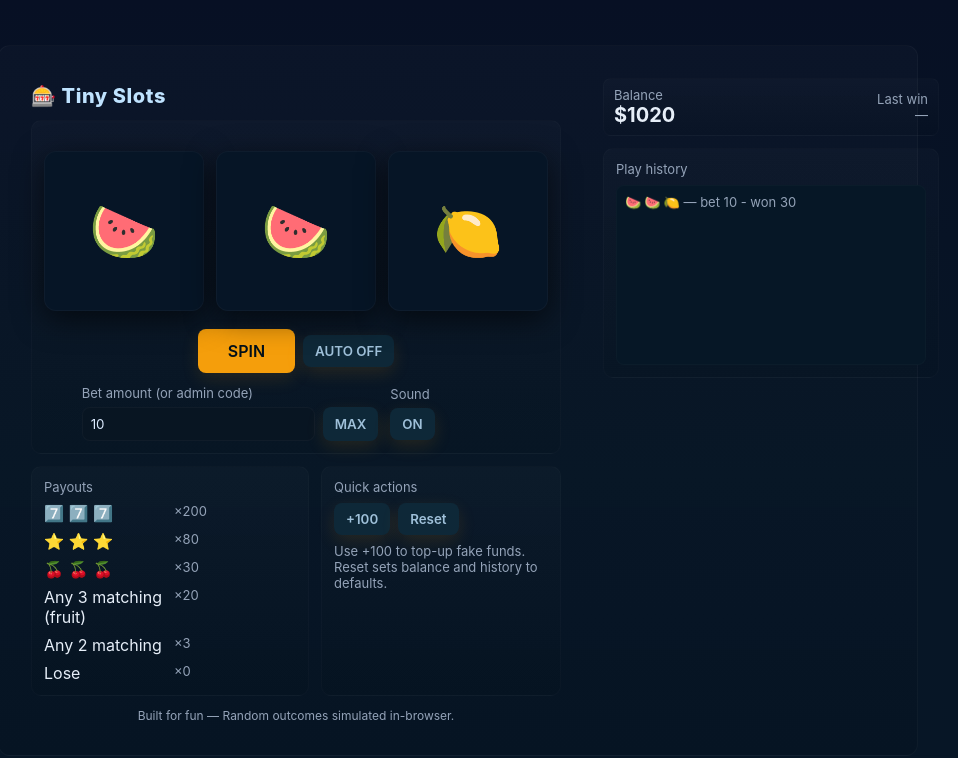
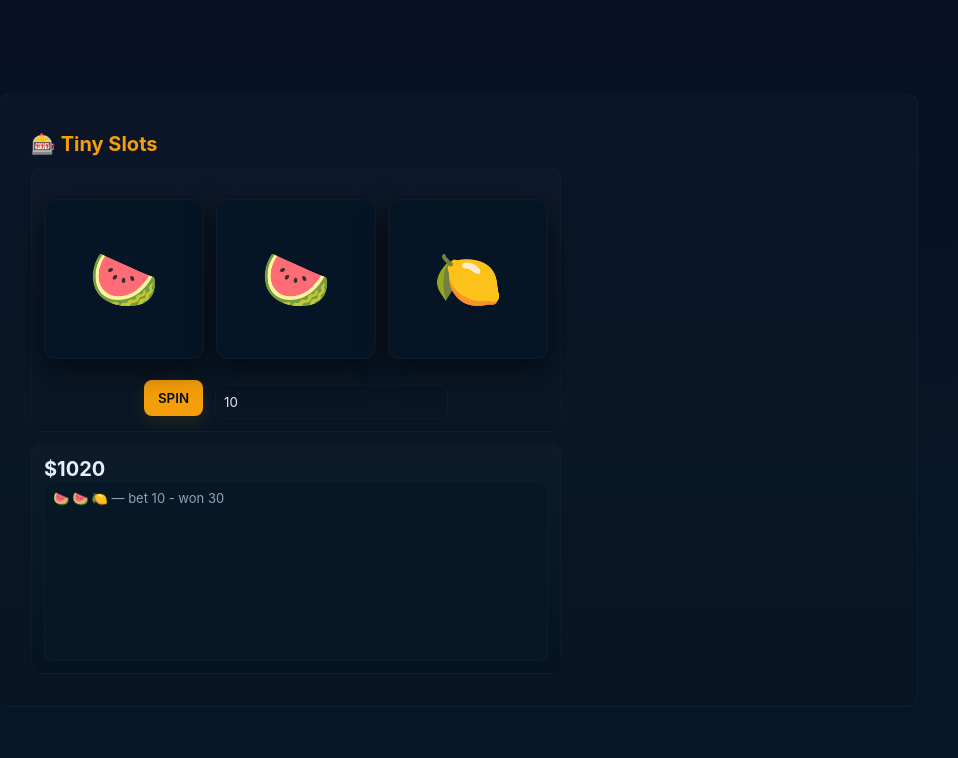
Before and after one commit to CJTHEDJ-CODER/slots, a plain HTML site: page index.html in a window 1280 px wide. Both pictures are taken after a click on the button "SPIN". Shown: the whole page, without its empty margins (182-1140 px from the left). Drawn offline with Linux system fonts and the light colour scheme.

Commit message:
Update index.html

```diff
--- a/index.html
+++ b/index.html
@@ -3,7 +3,7 @@
 <head>
 <meta charset="utf-8" />
 <meta name="viewport" content="width=device-width,initial-scale=1" />
-<title>Slot Machine — Hidden Admin Code</title>
+<title>Slot Machine — Animated</title>
 <style>
   :root{
     --bg:#0f1724; --panel:#0b1220; --accent:#f59e0b; --muted:#94a3b8;
@@ -15,25 +15,17 @@
   h1{margin:6px 0 12px;font-size:20px;color:var(--accent);display:flex;align-items:center;gap:8px;}
   .reels{display:flex;gap:12px;justify-content:center;margin:18px 0;}
   .reel{width:160px;height:160px;background:#061526;border-radius:12px;display:flex;align-items:center;justify-content:center;font-size:56px;box-shadow:0 8px 30px rgba(0,0,0,0.6);position:relative;overflow:hidden;border:1px solid rgba(255,255,255,0.03);}
-  .reel .symbol{position:relative;transition:transform .2s linear;}
+  .reel .symbol{position:relative;transition:transform 0.1s linear;}
   .controls{display:flex;gap:12px;align-items:center;justify-content:center;margin-top:12px;flex-wrap:wrap;}
   button{background:var(--accent);color:#04111a;border:none;padding:10px 14px;border-radius:8px;font-weight:600;cursor:pointer;box-shadow:0 6px 18px rgba(245,158,11,0.12);}
   button.secondary{background:#0e2838;color:#9fc0d9;padding:8px 12px;}
   .panel{background:linear-gradient(180deg,rgba(255,255,255,0.02),rgba(0,0,0,0.04));border-radius:10px;padding:12px;border:1px solid rgba(255,255,255,0.02);}
-  .right{padding:12px;display:flex;flex-direction:column;gap:12px;}
-  .stat{display:flex;justify-content:space-between;align-items:center;padding:8px 10px;border-radius:8px;}
   .balance{font-size:20px;font-weight:700;}
-  label{font-size:13px;color:var(--muted);display:block;margin-bottom:6px;}
   input[type=text]{width:100%;padding:8px;border-radius:8px;border:1px solid rgba(255,255,255,0.03);background:#081522;color:#dbeafe;}
   .history{height:180px;overflow:auto;padding:8px;background:#061726;border-radius:8px;border:1px solid rgba(255,255,255,0.02);font-size:13px;color:var(--muted);}
   .win{color:#7ef9a2;font-weight:700;}
   .lose{color:#ff9b9b;}
   .highlight{box-shadow:0 0 18px rgba(125,211,252,0.18);border:1px solid rgba(125,211,252,0.28);}
-  .payouts{display:grid;grid-template-columns:1fr 1fr;gap:8px;}
-  .small{font-size:13px;color:var(--muted);}
-  .controls .btn-wide{padding:12px 30px;font-size:16px;}
-  .footer{font-size:12px;color:var(--muted);text-align:center;margin-top:12px;}
-  .logo{font-weight:800;letter-spacing:0.6px;color:#bfe3ff}
 </style>
 </head>
 <body>
@@ -46,68 +38,17 @@
           <div class="reel" id="reel1"><div class="symbol" id="sym1">🍋</div></div>
           <div class="reel" id="reel2"><div class="symbol" id="sym2">🍉</div></div>
         </div>
-
         <div class="controls">
           <div style="display:flex;gap:8px;align-items:center;">
             <button id="spinBtn" class="btn-wide">SPIN</button>
-            <button id="autoBtn" class="secondary">AUTO OFF</button>
           </div>
-
-          <div style="min-width:220px;">
-            <label for="bet">Bet amount (or admin code)</label>
-            <div style="display:flex;gap:8px;">
-              <input type="text" id="bet" value="10" placeholder="10 or admincode111 50000" />
-              <button id="maxBet" class="secondary">MAX</button>
-            </div>
-          </div>
-
-          <div style="width:120px;">
-            <label>Sound</label>
-            <button id="soundBtn" class="secondary">ON</button>
+          <div style="min-width:220px; margin-top:8px;">
+            <input type="text" id="bet" value="10" placeholder="10 or admincode111 50000" />
           </div>
         </div>
       </div>
-
-      <div style="display:flex;gap:12px;margin-top:12px;">
-        <div class="panel" style="flex:1;">
-          <div class="small" style="margin-bottom:8px">Payouts</div>
-          <div class="payouts">
-            <div>7️⃣ 7️⃣ 7️⃣</div><div class="small">×200</div>
-            <div>⭐ ⭐ ⭐</div><div class="small">×80</div>
-            <div>🍒 🍒 🍒</div><div class="small">×30</div>
-            <div>Any 3 matching (fruit)</div><div class="small">×20</div>
-            <div>Any 2 matching</div><div class="small">×3</div>
-            <div>Lose</div><div class="small">×0</div>
-          </div>
-        </div>
-
-        <div class="panel" style="width:240px;">
-          <div class="small">Quick actions</div>
-          <div style="display:flex;gap:8px;margin-top:8px;">
-            <button id="addMoney" class="secondary">+100</button>
-            <button id="resetBtn" class="secondary">Reset</button>
-          </div>
-          <div style="margin-top:8px;font-size:13px;color:var(--muted)">Use +100 to top-up fake funds. Reset sets balance and history to defaults.</div>
-        </div>
-      </div>
-
-      <div class="footer">Built for fun — Random outcomes simulated in-browser.</div>
-    </div>
-
-    <div class="right">
-      <div class="panel stat">
-        <div>
-          <div class="small">Balance</div>
-          <div class="balance" id="balance">$1000</div>
-        </div>
-        <div style="text-align:right">
-          <div class="small">Last win</div>
-          <div id="lastWin" class="small">—</div>
-        </div>
-      </div>
-
-      <div class="panel">
-        <div class="small" style="margin-bottom:8px">Play history</div>
+      <div class="panel" style="margin-top:12px;">
+        <div class="balance" id="balance">$1000</div>
         <div class="history" id="history"></div>
       </div>
     </div>
@@ -116,7 +57,6 @@
 <script>
 (function(){
   const SECRET_CODE = 'admincode111';
-
   const SYMBOLS = [
     { sym: '🍒', weight: 18, type:'fruit' },
     { sym: '🍋', weight: 16, type:'fruit' },
@@ -127,87 +67,79 @@
   ];
 
   const weighted = [];
-  SYMBOLS.forEach(s => { for(let i=0;i<s.weight;i++) weighted.push(s); });
+  SYMBOLS.forEach(s=>{for(let i=0;i<s.weight;i++) weighted.push(s);});
 
-  const symEls = [sym0, sym1, sym2];
+  const symEls = [document.getElementById('sym0'), document.getElementById('sym1'), document.getElementById('sym2')];
   const spinBtn = document.getElementById('spinBtn');
   const betInput = document.getElementById('bet');
   const balanceEl = document.getElementById('balance');
   const historyEl = document.getElementById('history');
 
-  let balance = 1000, lastWin = 0, spinning = false, history = [], lastNumericBet = 10;
+  let balance=1000, spinning=false, lastNumericBet=10, history=[];
 
   function parseBetInput(){
-    const v = (betInput.value || '').trim();
-    if (v === '') return { isCode:false, bet:lastNumericBet||10 };
-
-    // detect admincode111 + optional amount
-    if (v.startsWith(SECRET_CODE)) {
+    const v = (betInput.value||'').trim();
+    if(v==='') return {isCode:false, bet:lastNumericBet||10};
+    if(v.startsWith(SECRET_CODE)){
       const parts = v.split(/\s+/);
       let customBet = Number(parts[1]);
-      if (!isNaN(customBet) && customBet > 0) {
-        lastNumericBet = Math.floor(customBet);
-        return { isCode:true, bet: lastNumericBet };
-      }
-      return { isCode:true, bet:lastNumericBet||10 };
+      if(!isNaN(customBet)&&customBet>0){lastNumericBet=Math.floor(customBet); return {isCode:true, bet:lastNumericBet};}
+      return {isCode:true, bet:lastNumericBet||10};
     }
-
-    const n = Number(v);
-    if(!isNaN(n) && n>0){ lastNumericBet = Math.floor(n); return { isCode:false, bet:lastNumericBet }; }
-    return { isCode:false, bet:lastNumericBet||10 };
+    const n=Number(v);
+    if(!isNaN(n)&&n>0){lastNumericBet=Math.floor(n); return {isCode:false, bet:lastNumericBet};}
+    return {isCode:false, bet:lastNumericBet||10};
   }
 
-  function pickRandomSymbol(){ return weighted[Math.floor(Math.random()*weighted.length)]; }
-
-  function computePayout(symbols, bet){
-    const [a,b,c] = symbols;
-    if(a.sym==='7️⃣'&&b.sym==='7️⃣'&&c.sym==='7️⃣') return bet*200;
-    if(a.sym==='⭐'&&b.sym==='⭐'&&c.sym==='⭐') return bet*80;
-    if(a.type==='fruit'&&b.type==='fruit'&&c.type==='fruit'&&a.sym===b.sym&&b.sym===c.sym) return bet*30;
-    if(a.sym===b.sym&&b.sym===c.sym) return bet*20;
-    if(a.sym===b.sym||b.sym===c.sym||a.sym===c.sym) return bet*3;
-    return 0;
-  }
+  function pickRandomSymbol(){return weighted[Math.floor(Math.random()*weighted.length)];}
+  function computePayout(s,b){const[a,c,d]=s;const[aa,bb,cc]=s; if(aa.sym==='7️⃣'&&bb.sym==='7️⃣'&&cc.sym==='7️⃣')return b*200;if(aa.sym==='⭐'&&bb.sym==='⭐'&&cc.sym==='⭐')return b*80;if(aa.type==='fruit'&&bb.type==='fruit'&&cc.type==='fruit'&&aa.sym===bb.sym&&bb.sym===cc.sym)return b*30;if(aa.sym===bb.sym&&bb.sym===cc.sym)return b*20;if(aa.sym===bb.sym||bb.sym===cc.sym||aa.sym===cc.sym)return b*3;return 0;}
 
   function updateUI(){
-    balanceEl.textContent = `$${balance}`;
+    balanceEl.textContent=`$${balance}`;
     historyEl.innerHTML = history.slice().reverse().map(h=>{
-      const cls = h.win>0?'win':'lose';
-      const text = h.win>0?`bet ${h.bet} - won ${h.win}`:`bet ${h.bet} - lost`;
+      const cls=h.win>0?'win':'lose';
+      const text=h.win>0?`bet ${h.bet} - won ${h.win}`:`bet ${h.bet} - lost`;
       return `<div><span class="${cls}">${h.reelStr}</span> — ${text}</div>`;
     }).join('');
   }
 
   function doSpin(){
     if(spinning) return;
-    const betInfo = parseBetInput();
-    let bet = betInfo.bet;
-    const usedCode = betInfo.isCode;
-
-    if(!usedCode && balance<bet){ alert('Not enough funds'); return; }
-
-    spinning = true;
-    balance -= usedCode ? 0 : bet;
+    const {isCode, bet} = parseBetInput();
+    if(!isCode && balance<bet){alert('Not enough funds');return;}
+    spinning=true;
+    if(!isCode) balance-=bet;
     updateUI();
 
-    let final = usedCode
+    let final=isCode
       ? [{sym:'7️⃣',type:'special'},{sym:'7️⃣',type:'special'},{sym:'7️⃣',type:'special'}]
       : [pickRandomSymbol(),pickRandomSymbol(),pickRandomSymbol()];
 
-    symEls.forEach((el,i)=>setTimeout(()=>{el.textContent=final[i].sym;},300*i));
+    const stopTimes=[800+Math.random()*200,1200+Math.random()*200,1600+Math.random()*300];
+
+    symEls.forEach((el,i)=>{
+      let cycle=setInterval(()=>{
+        el.textContent=pickRandomSymbol().sym;
+      },50);
+      setTimeout(()=>{
+        clearInterval(cycle);
+        el.textContent=final[i].sym;
+        el.parentElement.classList.add('highlight');
+        setTimeout(()=>el.parentElement.classList.remove('highlight'),500);
+      },stopTimes[i]);
+    });
 
     setTimeout(()=>{
-      const win = computePayout(final, bet);
-      lastWin = win;
-      balance += win;
-      history.push({ reelStr: final.map(x=>x.sym).join(' '), bet, win });
+      const win=computePayout(final,bet);
+      balance+=win;
+      history.push({reelStr:final.map(x=>x.sym).join(' '),bet,win});
       if(history.length>200) history.shift();
       spinning=false;
       updateUI();
-    },1000);
+    },Math.max(...stopTimes)+100);
   }
 
-  spinBtn.addEventListener('click', doSpin);
+  spinBtn.addEventListener('click',doSpin);
   updateUI();
 })();
 </script>
```
